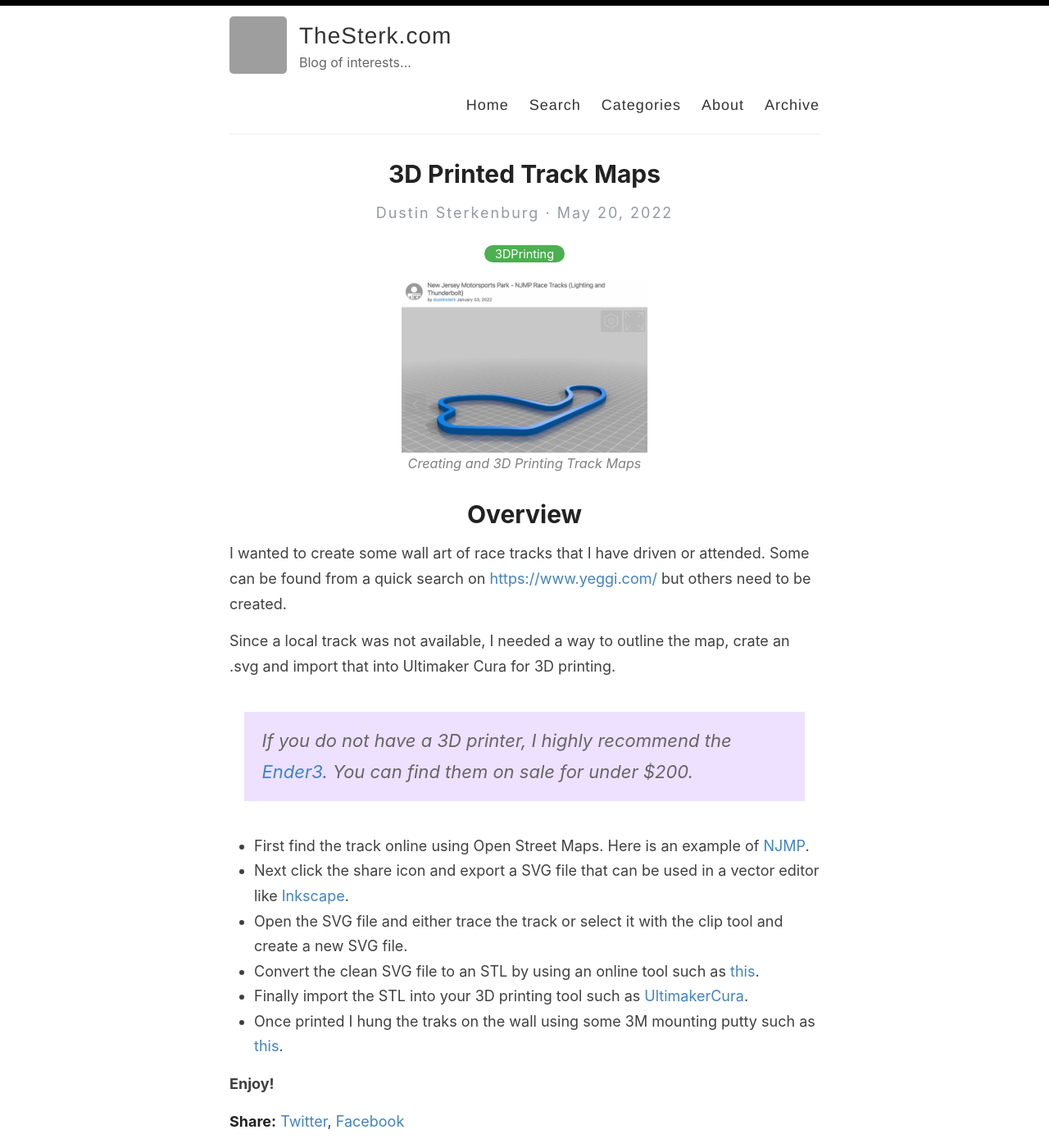
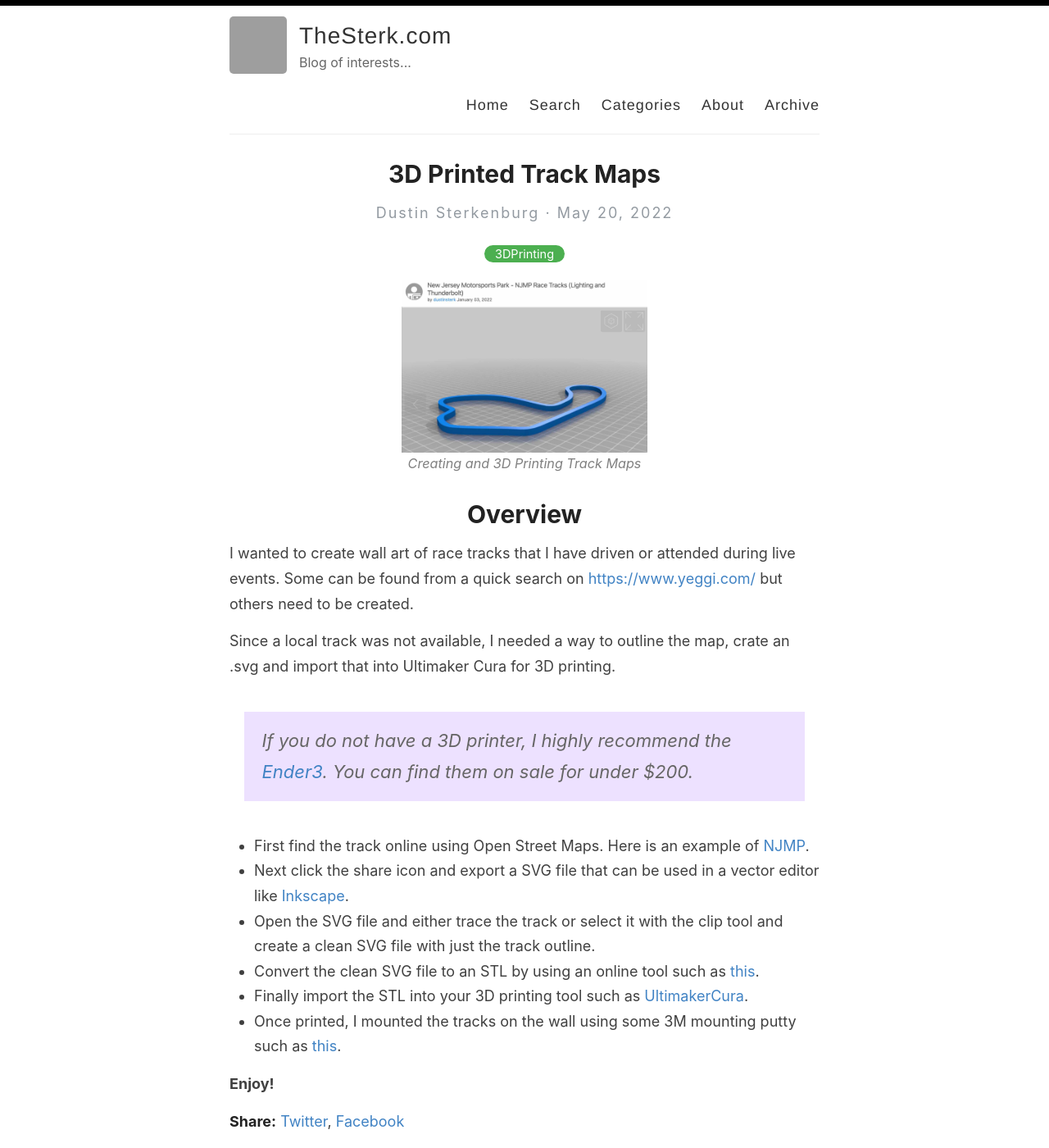
Before and after one commit to dustinsterk/dustinsterk.github.io, a Jekyll site: the page built from _posts/2022-05-20-3d-printed-trackmaps.md, in a window 1280 px wide and 1400 px high. Shown: the whole window at 82% size. Built offline with Jekyll 4.4.1, drawn with Linux system fonts in a browser that asks for light colours; our own code applies the rules of GitHub Pages for plain Markdown files; comment, search, counter and statistics services are not loaded; grey boxes are pictures that could not be loaded.

Commit message:
Update 2022-05-20-3d-printed-trackmaps.md

```diff
--- a/_posts/2022-05-20-3d-printed-trackmaps.md
+++ b/_posts/2022-05-20-3d-printed-trackmaps.md
@@ -11,7 +11,7 @@
 
 # Overview
 
-I wanted to create some wall art of race tracks that I have driven or attended.  Some can be found from a quick search on [https://www.yeggi.com/](https://www.yeggi.com/){:target="_blank"} but others need to be created.
+I wanted to create wall art of race tracks that I have driven or attended during live events.  Some can be found from a quick search on [https://www.yeggi.com/](https://www.yeggi.com/){:target="_blank"} but others need to be created.
 
 Since a local track was not available, I needed a way to outline the map, crate an .svg and import that into Ultimaker Cura for 3D printing.
 
@@ -19,9 +19,9 @@
 
 - First find the track online using Open Street Maps.  Here is an example of [NJMP](https://www.openstreetmap.org/search?query=new%20jersey%20motorsports%20park#map=15/39.3601/-75.0639){:target="_blank"}.
 - Next click the share icon and export a SVG file that can be used in a vector editor like [Inkscape](https://inkscape.org/release/inkscape-1.2/){:target="_blank"}.
-- Open the SVG file and either trace the track or select it with the clip tool and create a new SVG file.
+- Open the SVG file and either trace the track or select it with the clip tool and create a clean SVG file with just the track outline.
 - Convert the clean SVG file to an STL by using an online tool such as [this](https://svg2stl.com/).
 - Finally import the STL into your 3D printing tool such as [UltimakerCura](https://ultimaker.com/software/ultimaker-cura){:target="_blank"}.
-- Once printed I hung the traks on the wall using some 3M mounting putty such as [this](https://www.amazon.com/860-Scotch-Removable-Adhesive-Putty/dp/B018HSRGVC){:target="_blank"}.
+- Once printed, I mounted the tracks on the wall using some 3M mounting putty such as [this](https://www.amazon.com/860-Scotch-Removable-Adhesive-Putty/dp/B018HSRGVC){:target="_blank"}.
 
 **Enjoy!**
```
